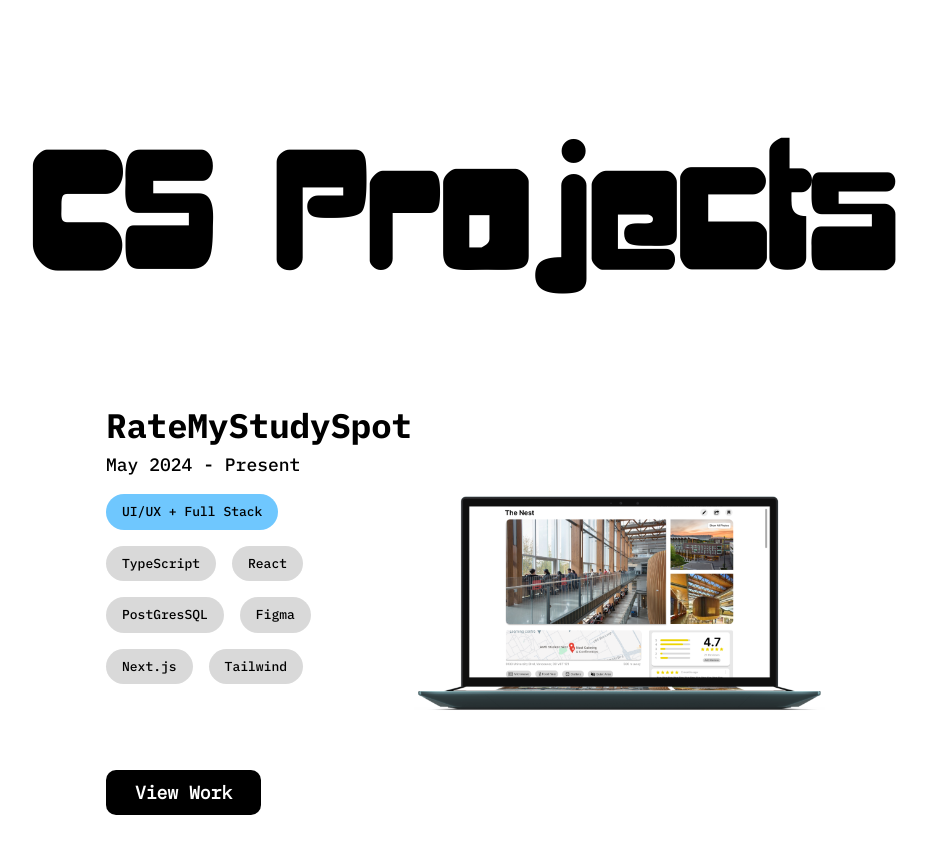
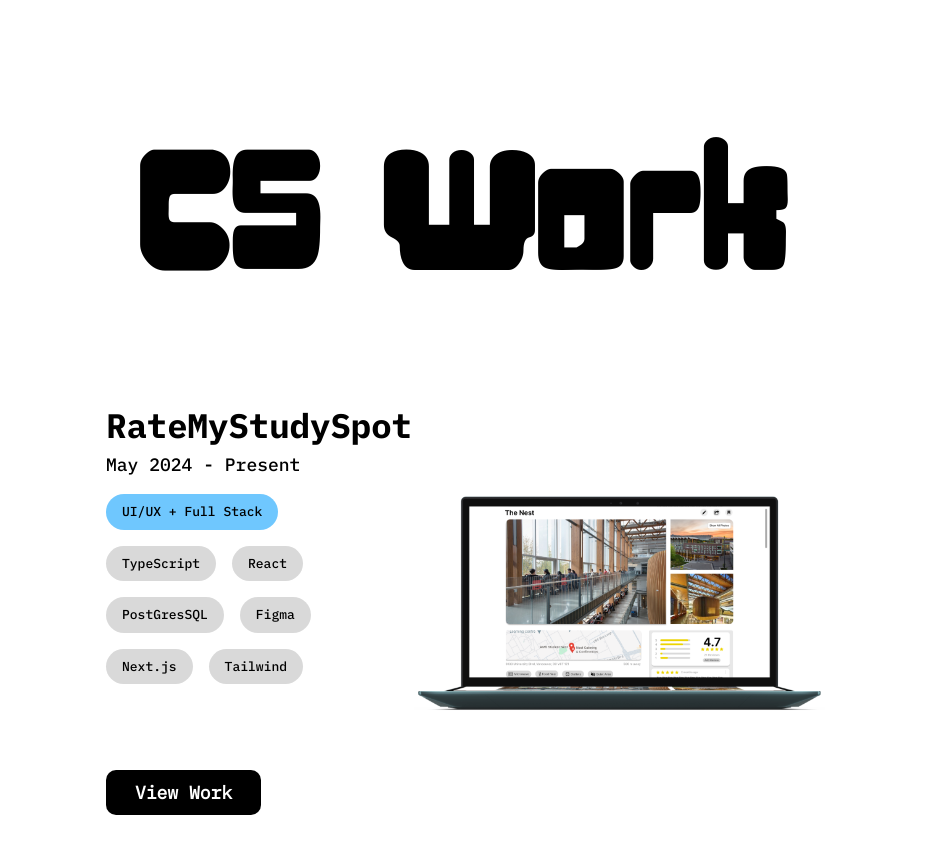
Before and after one commit to LeoShangTang/LeoShang, a React (Create React App) app in the folder leo-shang/: page / in a window 1280 px wide. Shown: the part 1780-2634 px from the top of the page, without its empty margins (174-1101 px from the left). Built offline with nearby package versions, Linux system fonts and the light colour scheme.

Commit message:
Added resume link

```diff
--- a/leo-shang/src/components/Banner.jsx
+++ b/leo-shang/src/components/Banner.jsx
@@ -34,14 +34,21 @@ const Banner = () => {
         <a href="#About" className="font-IBMMedium px-2 lg:px-6 md:px-4">
           About
         </a>
-        <a href="#CSProjects" className="font-IBMMedium px-2 lg:px-6 md:px-4">
-          CS Projects
+        <a href="#CSWork" className="font-IBMMedium px-2 lg:px-6 md:px-4">
+          CS Work
         </a>
         <a href="#DesignWork" className="font-IBMMedium px-2 lg:px-6 md:px-4">
-          Design Work
+          Design Lab
         </a>
         <a href="#Contact" className="font-IBMMedium px-2 lg:px-6 md:px-4">
           Contact
+        </a>
+        <a
+          href="https://drive.google.com/file/d/1tejVYfIfNaG9MtQx6fwCBLotd5OgTMXw/view?usp=sharing"
+          target="_blank"
+          className="font-IBMMedium px-2 lg:px-6 md:px-4"
+        >
+          Resume
         </a>
       </nav>
     </div>
--- a/leo-shang/src/components/CSProjects.jsx
+++ b/leo-shang/src/components/CSProjects.jsx
@@ -5,12 +5,10 @@ const CSProjects = () => {
   const projects = CsProjects.CSProjects;
   return (
     <section
-      id="CSProjects"
+      id="CSWork"
       className="h-fit min-h-screen w-full flex flex-col items-center justify-center mt-32 pt-20"
     >
-      <div className="sub-title-text-responsive text-center mb-8">
-        CS Projects
-      </div>
+      <div className="sub-title-text-responsive text-center mb-8">CS Work</div>
       {projects.map((project) => {
         return (
           <ProjectCard
```
